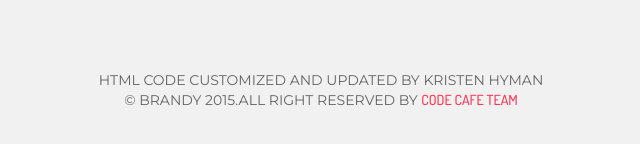
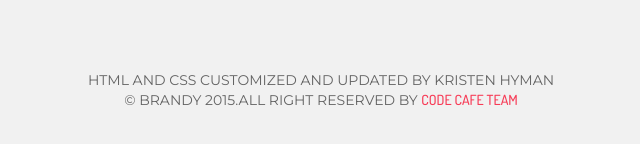
Before and after one commit to hyman-kristen/hyman-kristen, a plain HTML site: page index.html in a window 1280 px wide. Shown: the part 4169-4313 px from the top of the page, 334-974 px from the left. Drawn offline with Linux system fonts and the light colour scheme.

Commit message:
update nov 30

```diff
--- a/index.html
+++ b/index.html
@@ -429,7 +429,7 @@
             <div class="row">
                 <div class="col-md-12 text-center">
                     <div class="copyright_text   wow fadeInUp animated">
-                        <p>HTML Code Customized and Updated by Kristen Hyman</p>
+                        <p>HTML and CSS Customized and Updated by Kristen Hyman</p>
                         <p> &copy; brandy 2015.All Right Reserved By <a href="http://www.themeforest.net/user/thecodecafe"target="_blank">Code Cafe Team</a></p>
 
                     </div>
```
